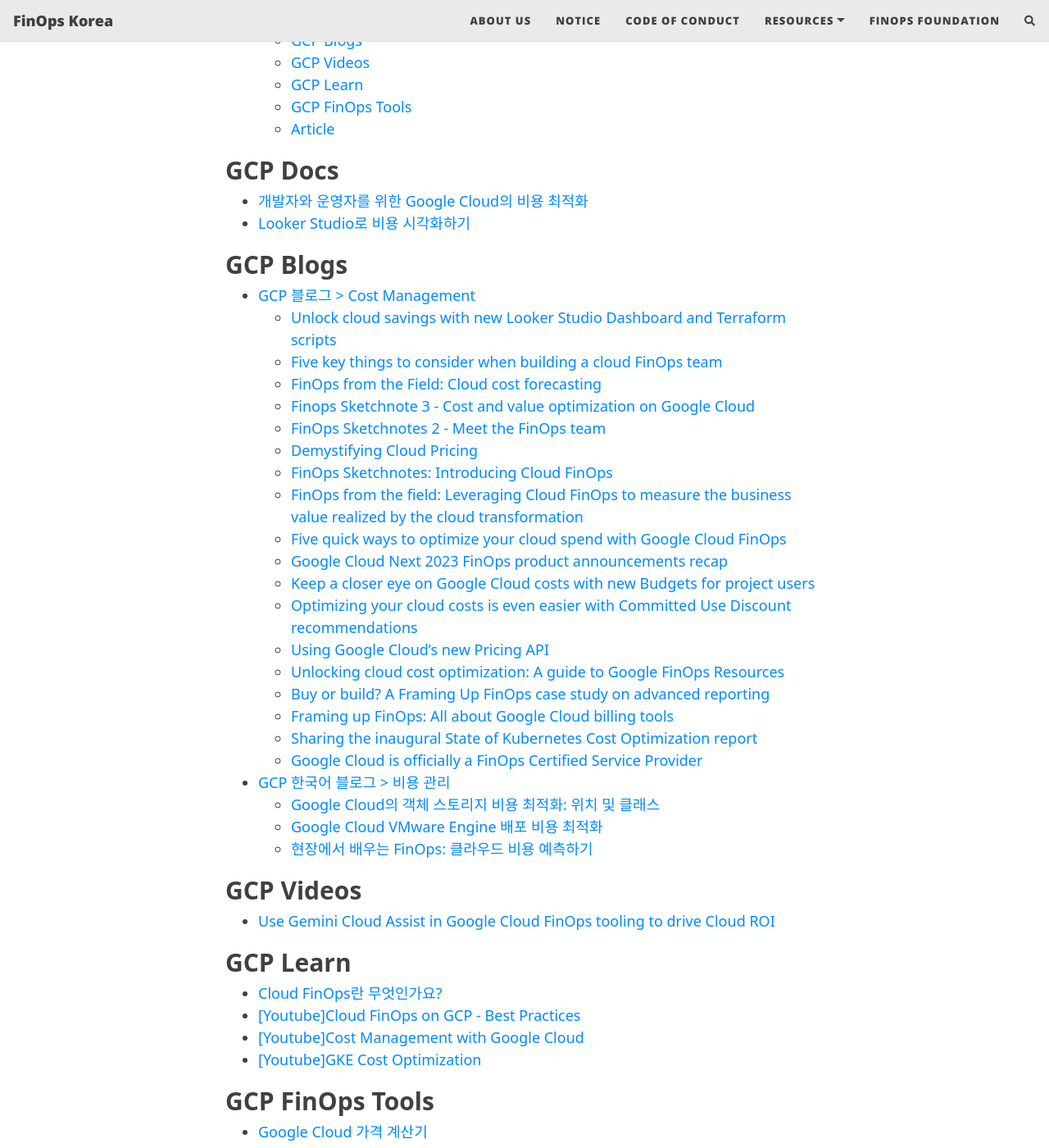
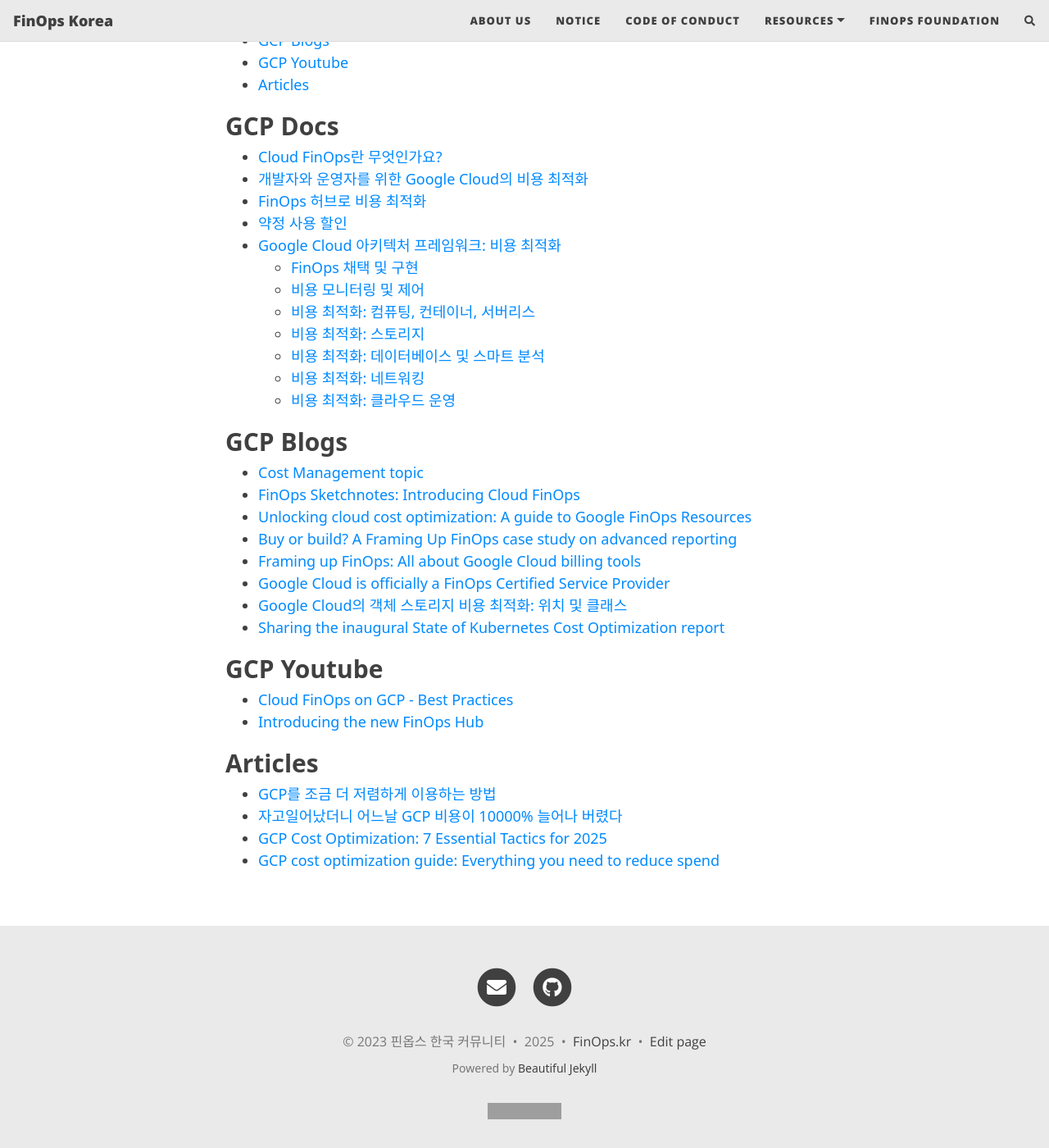
Before and after one commit to FinOpsKR/finopskr.github.io, a Jekyll site: the page built from gcp.md, in a window 1280 px wide and 1400 px high, scrolled down 332 px. Shown: the whole window at 82% size. Built offline with Jekyll 4.4.1, drawn with Linux system fonts in a browser that asks for light colours; nearby versions of some CDN libraries; our own code applies the rules of GitHub Pages for plain Markdown files; comment, search, counter and statistics services are not loaded; some of the changed text lies outside the part shown; grey boxes are pictures that could not be loaded.

Commit message:
update
update

```diff
--- a/gcp.md
+++ b/gcp.md
@@ -1,68 +1,44 @@
----
-layout: page
-title: GCP
-subtitle:
----
-
 # GCP
 - [GCP](#gcp)
-  - [GCP Docs](#gcp-docs)
-  - [GCP Blogs](#gcp-blogs)
-  - [GCP Videos](#gcp-videos)
-  - [GCP Learn](#gcp-learn)
-  - [GCP FinOps Tools](#gcp-finops-tools)
-  - [Article](#article)
+- [GCP Docs](#gcp-docs)
+- [GCP Blogs](#gcp-blogs)
+- [GCP Youtube](#gcp-youtube)
+- [Articles](#articles)
+
 
 ## GCP Docs
+- [Cloud FinOps란 무엇인가요?](https://cloud.google.com/learn/what-is-finops?hl=ko)
 - [개발자와 운영자를 위한 Google Cloud의 비용 최적화](https://cloud.google.com/architecture/cost-efficiency-on-google-cloud?hl=ko)
-- [Looker Studio로 비용 시각화하기](https://cloud.google.com/billing/docs/how-to/visualize-data)
+- [FinOps 허브로 비용 최적화](https://cloud.google.com/billing/docs/how-to/finops-hub?hl=ko)
+- [약정 사용 할인](https://cloud.google.com/docs/cuds?hl=ko)
+- [Google Cloud 아키텍처 프레임워크: 비용 최적화](https://cloud.google.com/architecture/framework/cost-optimization?hl=ko)
+  - [FinOps 채택 및 구현](https://cloud.google.com/architecture/framework/cost-optimization/finops?hl=ko)
+  - [비용 모니터링 및 제어](https://cloud.google.com/architecture/framework/cost-optimization/monitor?hl=ko)
+  - [비용 최적화: 컴퓨팅, 컨테이너, 서버리스](https://cloud.google.com/architecture/framework/cost-optimization/compute?hl=ko)
+  - [비용 최적화: 스토리지](https://cloud.google.com/architecture/framework/cost-optimization/storage?hl=ko)
+  - [비용 최적화: 데이터베이스 및 스마트 분석](https://cloud.google.com/architecture/framework/cost-optimization/databases?hl=ko)
+  - [비용 최적화: 네트워킹](https://cloud.google.com/architecture/framework/cost-optimization/networking?hl=ko)
+  - [비용 최적화: 클라우드 운영](https://cloud.google.com/architecture/framework/cost-optimization/cloudops?hl=ko)
 
 
 ## GCP Blogs
-- [GCP 블로그 > Cost Management](https://cloud.google.com/blog/topics/cost-management/)
-  - [Unlock cloud savings with new Looker Studio Dashboard and Terraform scripts](https://cloud.google.com/blog/topics/cost-management/manage-cloud-costs-with-new-oss-recommendations-dashboard?hl=en)
-  - [Five key things to consider when building a cloud FinOps team](https://cloud.google.com/blog/topics/cost-management/five-keys-to-building-a-successful-cloud-finops-team)
-  - [FinOps from the Field: Cloud cost forecasting](https://cloud.google.com/blog/topics/cost-management/thoughts-on-forecasting-cloud-costs)
-  - [Finops Sketchnote 3 - Cost and value optimization on Google Cloud](https://cloud.google.com/blog/topics/cost-management/finops-sketchnote-3-cost-and-value-optimization-on-google-cloud)
-  - [FinOps Sketchnotes 2 - Meet the FinOps team](https://cloud.google.com/blog/topics/cost-management/building-your-team-the-cloud-finops-personas-your-business-needs)
-  - [Demystifying Cloud Pricing](https://cloud.google.com/blog/topics/cost-management/demystifying-cloud-pricing-a-comprehensive-guide-for-businesses)
-  - [FinOps Sketchnotes: Introducing Cloud FinOps](https://cloud.google.com/blog/topics/cost-management/an-introduction-to-cloud-finops-on-google-cloud)
-  - [FinOps from the field: Leveraging Cloud FinOps to measure the business value realized by the cloud transformation](https://cloud.google.com/blog/topics/cost-management/leveraging-cloud-finops-to-measure-the-business-value-of-cloud?hl=en)
-  - [Five quick ways to optimize your cloud spend with Google Cloud FinOps](https://cloud.google.com/blog/topics/cost-management/five-ways-to-optimize-cloud-spend-with-finops)
-  - [Google Cloud Next 2023 FinOps product announcements recap](https://cloud.google.com/blog/topics/cost-management/cloud-finops-news-from-next-2023)
-  - [Keep a closer eye on Google Cloud costs with new Budgets for project users](https://cloud.google.com/blog/topics/cost-management/project-owners-can-now-track-google-cloud-project-spend)
-  - [Optimizing your cloud costs is even easier with Committed Use Discount recommendations](https://cloud.google.com/blog/products/management-tools/introducing-committed-use-discount-recommendations)
-  - [Using Google Cloud’s new Pricing API](https://cloud.google.com/blog/topics/cost-management/how-to-use-the-new-pricing-api?hl=en)
-  - [Unlocking cloud cost optimization: A guide to Google FinOps Resources](https://cloud.google.com/blog/topics/cost-management/unlocking-cloud-cost-optimization-a-guide-to-cloud-finops?hl=en)
-  - [Buy or build? A Framing Up FinOps case study on advanced reporting](https://cloud.google.com/blog/topics/cost-management/ukg-implements-advanced-reporting-for-cloud-billing?hl=en)
-  - [Framing up FinOps: All about Google Cloud billing tools](https://cloud.google.com/blog/topics/cost-management/framing-up-finops-podcast-tackles-cloud-billing-tools?hl=en)
-  - [Sharing the inaugural State of Kubernetes Cost Optimization report](https://cloud.google.com/blog/products/containers-kubernetes/new-report-state-of-kubernetes-cost-optimization?hl=en)
-  - [Google Cloud is officially a FinOps Certified Service Provider](https://cloud.google.com/blog/topics/cost-management/google-cloud-is-officially-a-finops-certified-service-provider?hl=en)
-- [GCP 한국어 블로그 > 비용 관리](https://cloud.google.com/blog/ko/topics/cost-management)
-  - [Google Cloud의 객체 스토리지 비용 최적화: 위치 및 클래스](https://cloud.google.com/blog/ko/products/storage-data-transfer/how-to-save-on-google-cloud-storage-costs)
-  - [Google Cloud VMware Engine 배포 비용 최적화](https://cloud.google.com/blog/ko/products/data-analytics/cost-optimization-of-google-cloud-vmware-engine-deployments)
-  - [현장에서 배우는 FinOps: 클라우드 비용 예측하기](https://cloud.google.com/blog/ko/topics/cost-management/thoughts-on-forecasting-cloud-costs)
-
-## GCP Videos
-- [Use Gemini Cloud Assist in Google Cloud FinOps tooling to drive Cloud ROI](https://www.youtube.com/watch?v=RYoOjVETTYc)
+- [Cost Management topic](https://cloud.google.com/blog/topics/cost-management/?hl=en)
+- [FinOps Sketchnotes: Introducing Cloud FinOps](https://cloud.google.com/blog/topics/cost-management/an-introduction-to-cloud-finops-on-google-cloud)
+- [Unlocking cloud cost optimization: A guide to Google FinOps Resources](https://cloud.google.com/blog/topics/cost-management/unlocking-cloud-cost-optimization-a-guide-to-cloud-finops?hl=en)
+- [Buy or build? A Framing Up FinOps case study on advanced reporting](https://cloud.google.com/blog/topics/cost-management/ukg-implements-advanced-reporting-for-cloud-billing?hl=en)
+- [Framing up FinOps: All about Google Cloud billing tools](https://cloud.google.com/blog/topics/cost-management/framing-up-finops-podcast-tackles-cloud-billing-tools?hl=en)
+- [Google Cloud is officially a FinOps Certified Service Provider](https://cloud.google.com/blog/topics/cost-management/google-cloud-is-officially-a-finops-certified-service-provider?hl=en)
+- [Google Cloud의 객체 스토리지 비용 최적화: 위치 및 클래스](https://cloud.google.com/blog/ko/products/storage-data-transfer/how-to-save-on-google-cloud-storage-costs)
+- [Sharing the inaugural State of Kubernetes Cost Optimization report](https://cloud.google.com/blog/products/containers-kubernetes/new-report-state-of-kubernetes-cost-optimization?hl=en)
 
 
-
-## GCP Learn
-- [Cloud FinOps란 무엇인가요?](https://cloud.google.com/learn/what-is-finops?hl=ko)
-- [[Youtube]Cloud FinOps on GCP - Best Practices](https://youtu.be/T_QKG8rEe8w)
-- [[Youtube]Cost Management with Google Cloud](https://www.youtube.com/playlist?list=PLIivdWyY5sqKeXavu1XuBNBDLBO31kzM0)
-- [[Youtube]GKE Cost Optimization](https://www.youtube.com/playlist?list=PLIivdWyY5sqIUx9ZVsn4BzaIVTRAWYPxi)
+## GCP Youtube
+- [Cloud FinOps on GCP - Best Practices](https://youtu.be/T_QKG8rEe8w)
+- [Introducing the new FinOps Hub](https://www.youtube.com/watch?v=vsZAfdKFTfo)
 
 
-
-
-## GCP FinOps Tools
-- [Google Cloud 가격 계산기](https://cloud.google.com/products/calculator)
-- [Cost Management](https://cloud.google.com/cost-management?hl=ko)
-- [FinOps 허브](https://cloud.google.com/billing/docs/how-to/finops-hub?hl=ko)
-
-
-## Article
+## Articles
 - [GCP를 조금 더 저렴하게 이용하는 방법](https://newstars.cloud/551)
 - [자고일어났더니 어느날 GCP 비용이 10000% 늘어나 버렸다](https://zerogyun.dev/2020/07/26/%EC%9E%90%EA%B3%A0%EC%9D%BC%EC%96%B4%EB%82%AC%EB%8D%94%EB%8B%88%20%EC%96%B4%EB%8A%90%EB%82%A0%20GCP%20%EB%B9%84%EC%9A%A9%EC%9D%B4%2010000%25%20%EB%8A%98%EC%96%B4%EB%82%98%20%EB%B2%84%EB%A0%B8%EB%8B%A4/)
+- [GCP Cost Optimization: 7 Essential Tactics for 2025](https://cast.ai/blog/gcp-cost-optimization/)
+- [GCP cost optimization guide: Everything you need to reduce spend](https://ternary.app/blog/gcp-cost-optimization-guide/)
```
Also changed, not shown: aws.md (+8 -24 lines), azure.md (+3 -14 lines), finops.md (+3 -17 lines), ncloud.md (+11 -9 lines).
